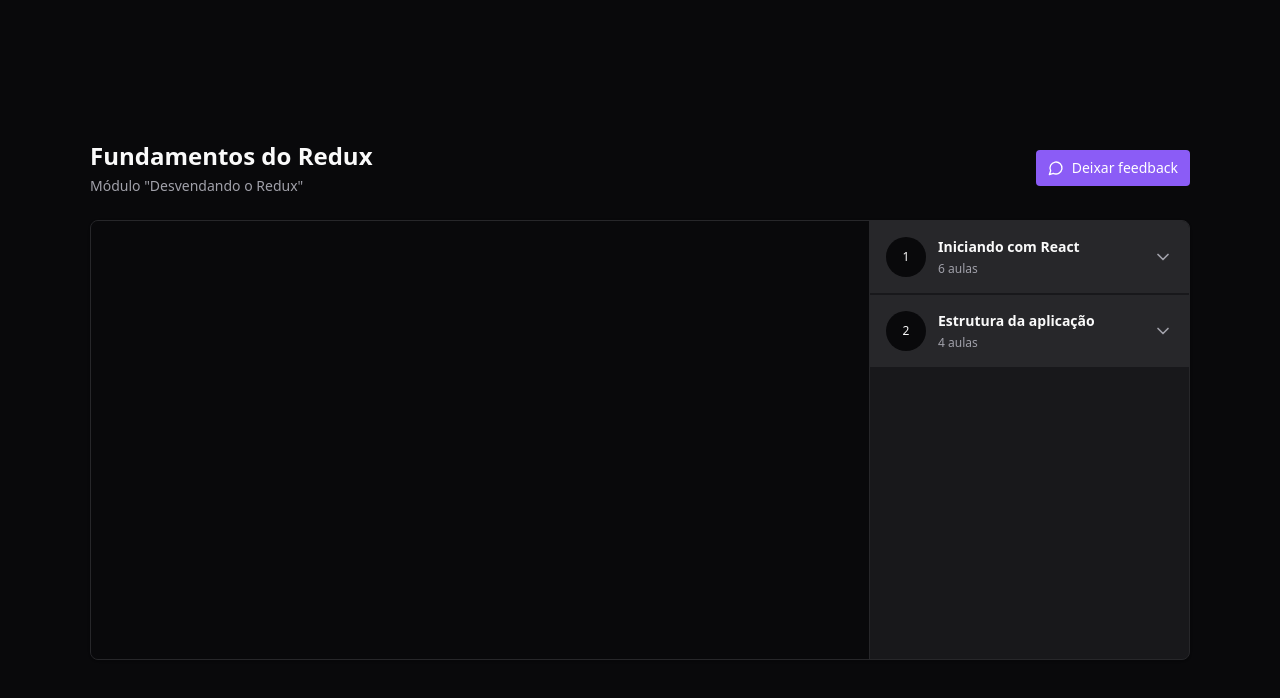
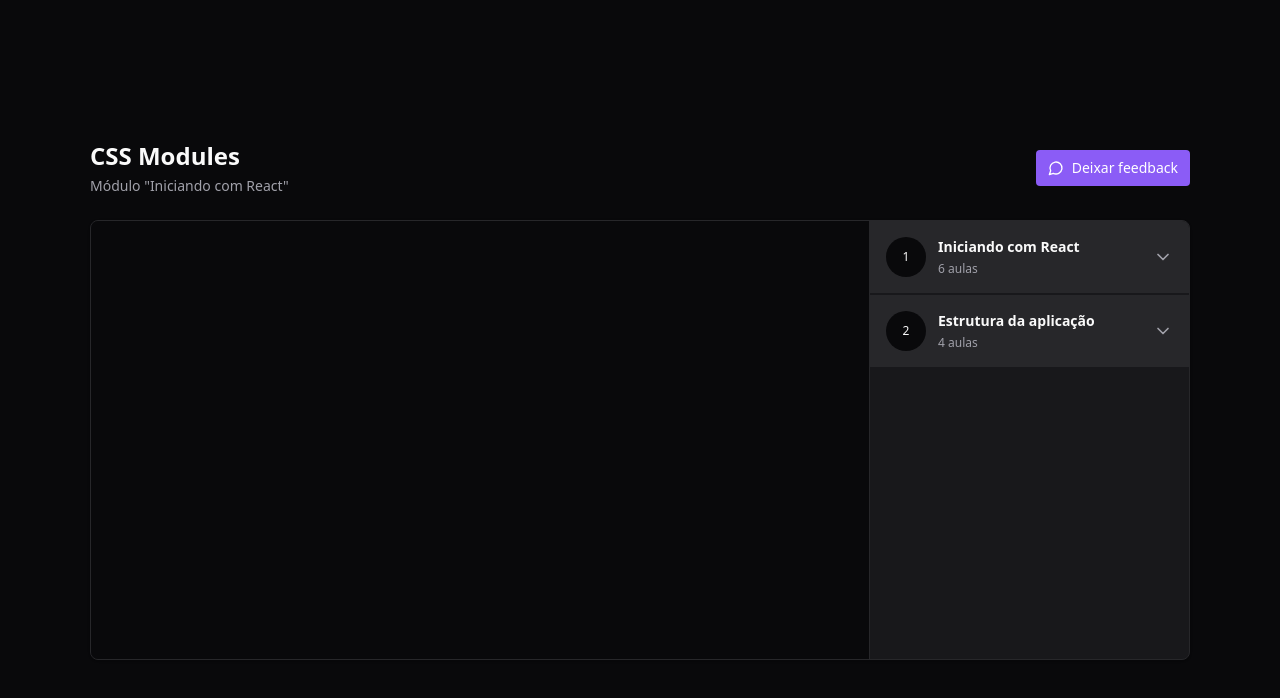
Before and after one commit to ghiberti85/react-redux-zustand, a React (Vite) app: page / in a window 1280 px wide. Shown: the top 698 px of the page. Built offline with nearby package versions, Linux system fonts and the light colour scheme.

Commit message:
Highlighting current class

```diff
--- a/src/components/Header.tsx
+++ b/src/components/Header.tsx
@@ -1,8 +1,19 @@
+import { useAppSelector } from "../store"
+
 export function Header() {
+    const { currentModule, currentLesson } = useAppSelector(state => {
+        const { currentModuleIndex, currentLessonIndex } = state.player
+
+        const currentModule = state.player.course.modules[currentModuleIndex]
+        const currentLesson = currentModule.lessons[currentLessonIndex]
+
+        return { currentModule, currentLesson }
+    })
+
     return (
         <div className="flex flex-col gap-1">
-            <h1 className="text-2xl font-bold">Fundamentos do Redux</h1>
-            <span className="text-sm text-zinc-400">Módulo "Desvendando o Redux"</span>
+            <h1 className="text-2xl font-bold">{currentLesson.title}</h1>
+            <span className="text-sm text-zinc-400">Módulo "{currentModule.title}"</span>
         </div>
     )
 }
--- a/src/components/Lesson.tsx
+++ b/src/components/Lesson.tsx
@@ -1,16 +1,26 @@
-import { Video } from "lucide-react";
+import { PlayCircle, Video } from "lucide-react";
 
 interface LessonProps {
     title: string
     duration: string
+    isCurrent?: boolean;
     onPlay: () => void
 }
 
-export function Lesson({ title, duration, onPlay }: LessonProps) {
+export function Lesson({ title, duration, onPlay, isCurrent = false }: LessonProps) {
 
     return(
-        <button onClick={onPlay} className="flex items-center gap-3 text-sm text-zinc-400">
-            <Video className="w-4 h-4 text-zinc-500" />
+        <button
+            onClick={onPlay}
+            data-active={isCurrent}
+            disabled={isCurrent}
+            className="flex items-center gap-3 text-sm text-zinc-400 data-[active=true]:text-emerald-400 enabled:hover:text-zinc-400"
+        >
+            {isCurrent ? (
+                <PlayCircle className="w-4 h-4 text-emerald-400" />
+            ) : (
+                <Video className="w-4 h-4 text-zinc-500" />
+            )}
             <span>{title}</span>
             <span className="ml=auto font-mono text-xs text-zinc-500">{duration}</span>
         </button>
--- a/src/components/Module.tsx
+++ b/src/components/Module.tsx
@@ -14,6 +14,12 @@
 
 export function Module({ moduleIndex, title, amountOfLessons }: ModuleProps) {
     const dispatch = useDispatch()
+
+    const { currentModuleIndex, currentLessonIndex } = useAppSelector(state => {
+        const { currentModuleIndex, currentLessonIndex } = state.player
+
+        return { currentModuleIndex, currentLessonIndex }
+    })
 
     const lessons = useAppSelector((state) => {
         return state.player.course.modules[moduleIndex].lessons
@@ -33,11 +39,13 @@
             <Collapsible.Content>
                 <nav className="relative flex flex-col gap-4 p-6">
                     {lessons.map((lesson, lessonIndex) => {
+                        const isCurrent = currentModuleIndex === moduleIndex && currentLessonIndex === lessonIndex
                         return (
                             <Lesson
                                 key={lesson.id}
                                 title={lesson.title}
                                 duration={lesson.duration}
+                                isCurrent={isCurrent}
                                 onPlay={() => dispatch(play([moduleIndex, lessonIndex]))}
                             />
                         )
```
